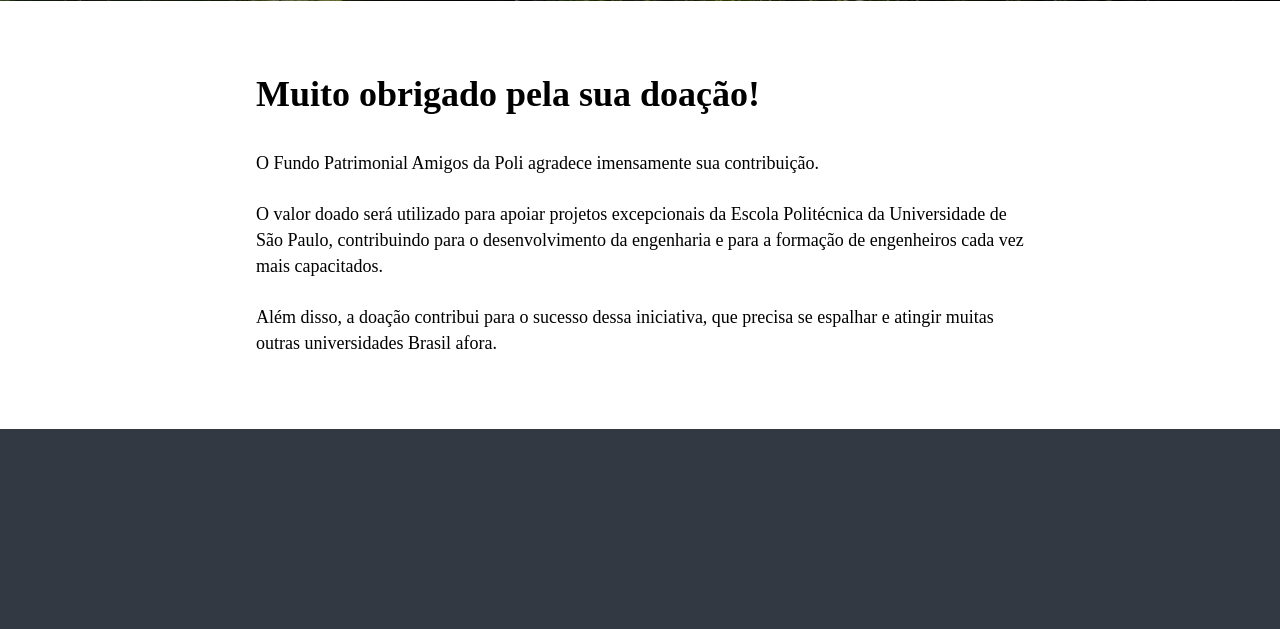
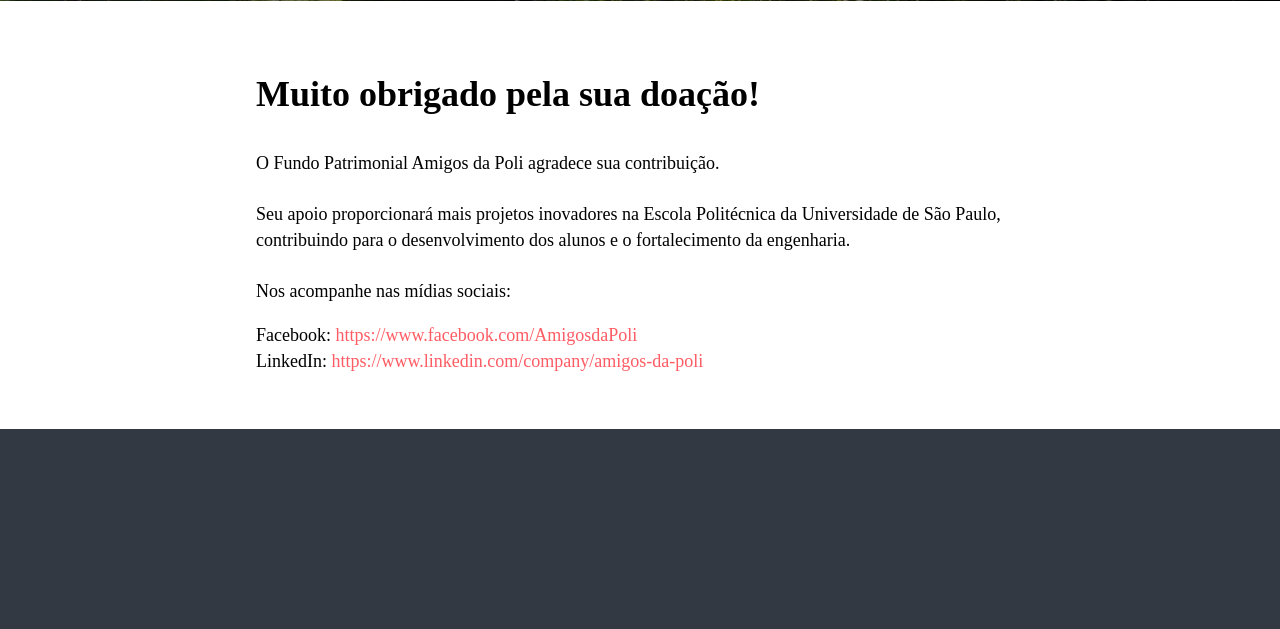
Before and after one commit to amigosdapoli/donation-system, a Django app: template dbwrapper/templates/dbwrapper/successful_donation.html in a window 1280 px wide. Shown: the part 380-1009 px from the top of the page. Run offline with Django 3.2, Linux system fonts and the light colour scheme; the template is opened without the code that fills it, so the values that code supplies are empty.

Commit message:
Update succesfull donation message

```diff
--- a/dbwrapper/templates/dbwrapper/successful_donation.html
+++ b/dbwrapper/templates/dbwrapper/successful_donation.html
@@ -36,12 +36,16 @@
                 Muito obrigado pela sua doação!
             </h2>
             <p>
-                O Fundo Patrimonial Amigos da Poli agradece imensamente sua contribuição.<br>
+                O Fundo Patrimonial Amigos da Poli agradece sua contribuição.<br>
                 <br>
-                O valor doado será utilizado para apoiar projetos excepcionais da Escola Politécnica da Universidade de São Paulo, contribuindo para o desenvolvimento da engenharia e para a formação de engenheiros cada vez mais capacitados.<br>
+                Seu apoio proporcionará mais projetos inovadores na Escola Politécnica da Universidade de São Paulo, contribuindo para o desenvolvimento dos alunos e o fortalecimento da engenharia.<br>
                 <br>
-                Além disso, a doação contribui para o sucesso dessa iniciativa, que precisa se espalhar e atingir muitas outras universidades Brasil afora.
+                Nos acompanhe nas mídias sociais:
             </p>
+            <ul>
+                <li>Facebook: <a href="https://www.facebook.com/AmigosdaPoli" target="_blank">https://www.facebook.com/AmigosdaPoli</a></li>
+                <li>LinkedIn: <a href="https://www.linkedin.com/company/amigos-da-poli" target="_blank">https://www.linkedin.com/company/amigos-da-poli</a></li>
+            </ul>
         </div>
     </div>
 
```
